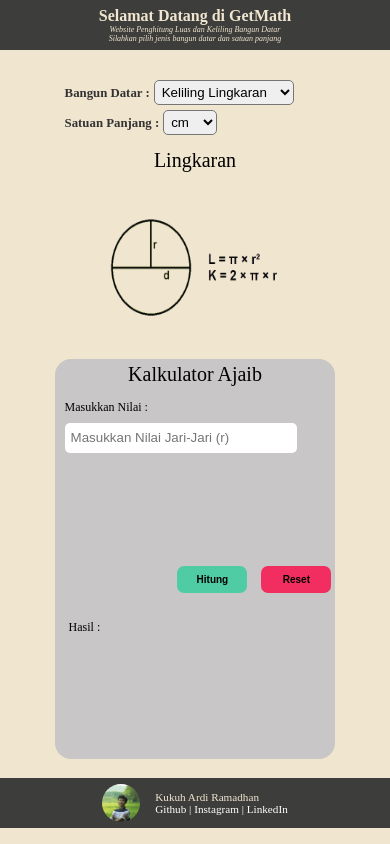
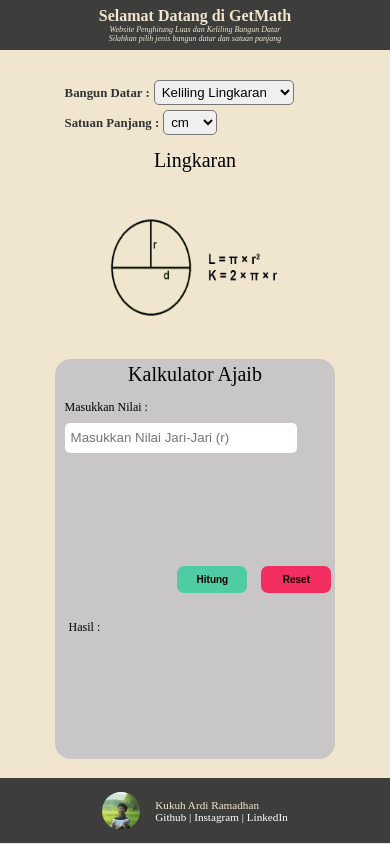
Before and after one commit to revou-fundamental-course/7-aug-23-kuhrmdhn, a plain HTML site: page index.html in a window 390 px wide. Drawn offline with Linux system fonts and the light colour scheme.

Commit message:
change mobile responsive

```diff
--- a/src/style.css
+++ b/src/style.css
@@ -328,7 +328,7 @@ body {
         font-size: 12px;
     }
     .footer-container {
-        height: 50px;
+        height: 65px;
         font-size: 14px;
     }
     .footer-container .dev img {
```
